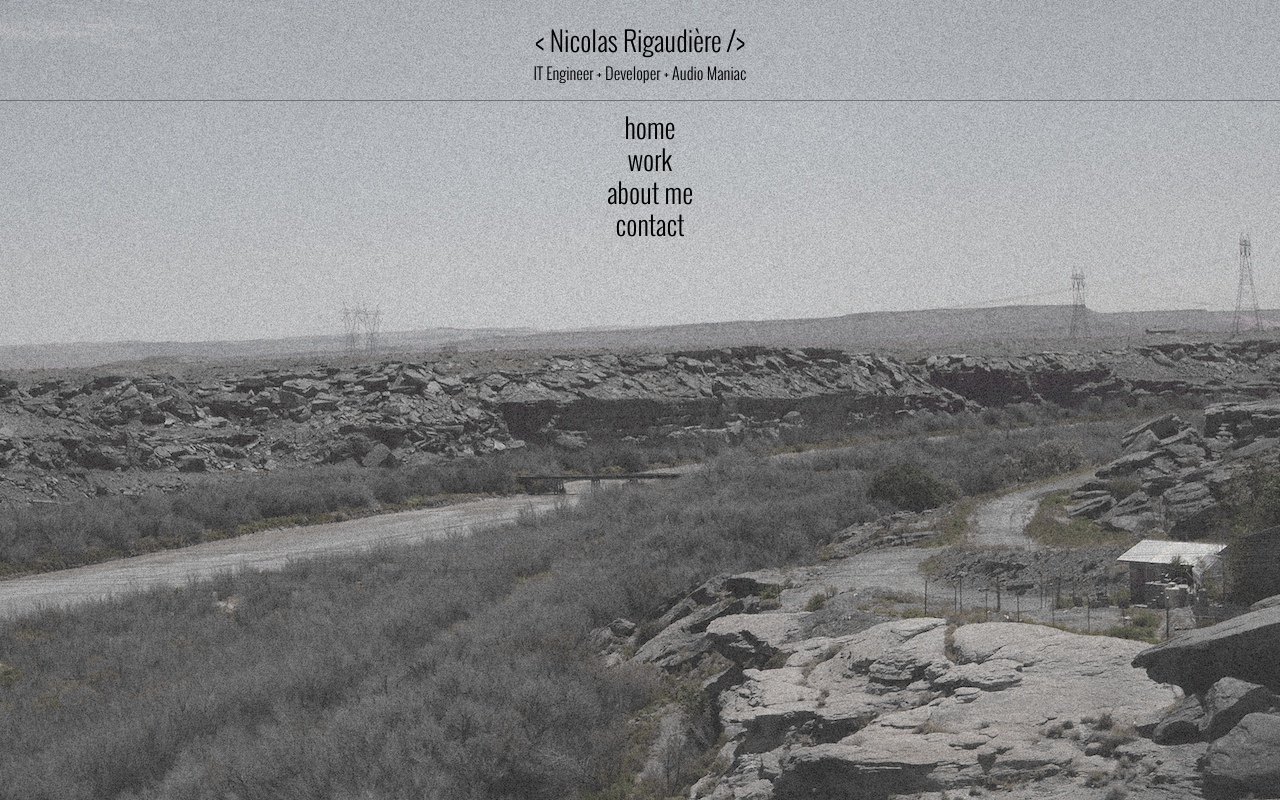
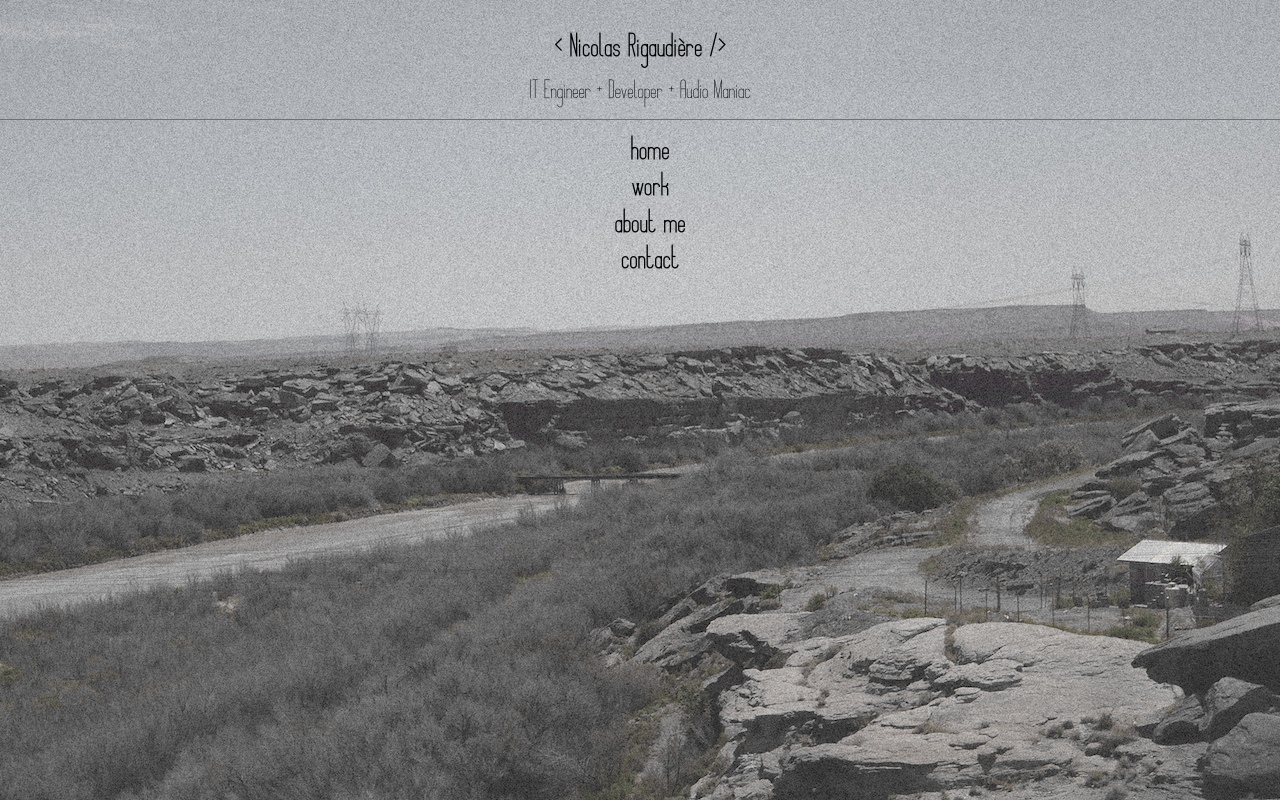
Before and after one commit to nrigaudiere/curious.engineer, a plain HTML site: page index.html in a window 1280 px wide. Drawn offline with nearby package versions, Linux system fonts and the light colour scheme.

```diff
--- a/assets/css/app.css
+++ b/assets/css/app.css
@@ -1,11 +1,17 @@
 @font-face {
-	  font-family: 'Oswald';
-	  src: url('fonts/Oswald-Light.ttf')  format('truetype'), /* Safari, Android, iOS */
+	  font-family: 'Montepetrum regular';
+	  src: url('fonts/Montepetrum regular.ttf')  format('truetype');/* Safari, Android, iOS */
 }
 
+@font-face {
+	  font-family: 'Montepetrum bold';
+	  src: url('fonts/Montepetrum bold.ttf')  format('truetype'); /* Safari, Android, iOS */
+}
+
+
 body {
-	font-family: 'Oswald';
-	font-size:18px;
+	font-family: 'Montepetrum bold';
+	font-size:22px;
 	font-weight: 100;
 	color: #000;
 
@@ -36,16 +42,17 @@
 }
 
 .home-subtitle {
-	font-size: 0.9em;
+	font-size: 1.2em;
+	font-family: 'Montepetrum regular';
 }
 
 .home-menu-wrapper {
 	border-top: 1px solid #6F7275;
-	margin-top: 15px;
+	margin-top: 10px;
 }
 
 .home-menu {
 	font-size: 1.5em;
-	line-height:1.2;
+	line-height:1.1;
 	margin-top: 10px;
 }
```
Also changed, not shown: assets/css/fonts/Montepetrum bold.ttf (added), assets/css/fonts/Montepetrum regular.ttf (added), assets/css/fonts/Oswald-Light.ttf (deleted), 1 other file.
